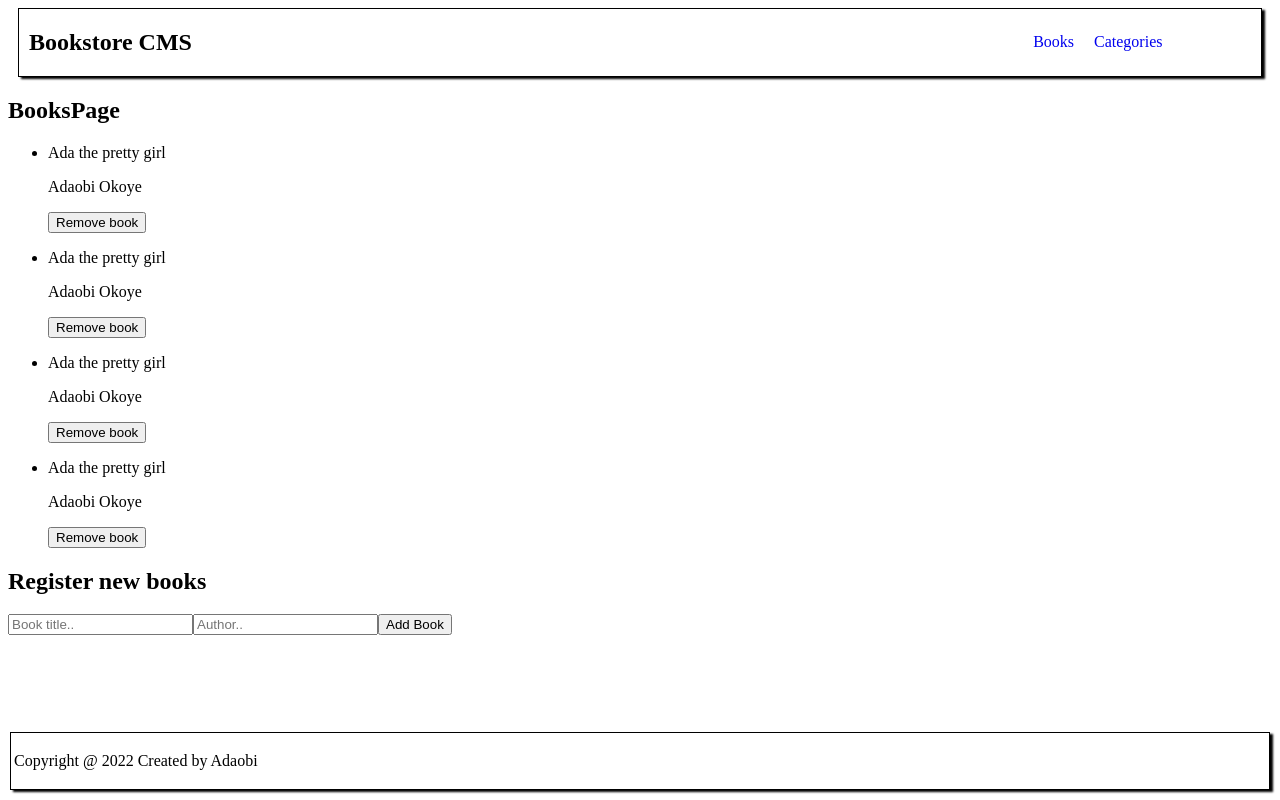
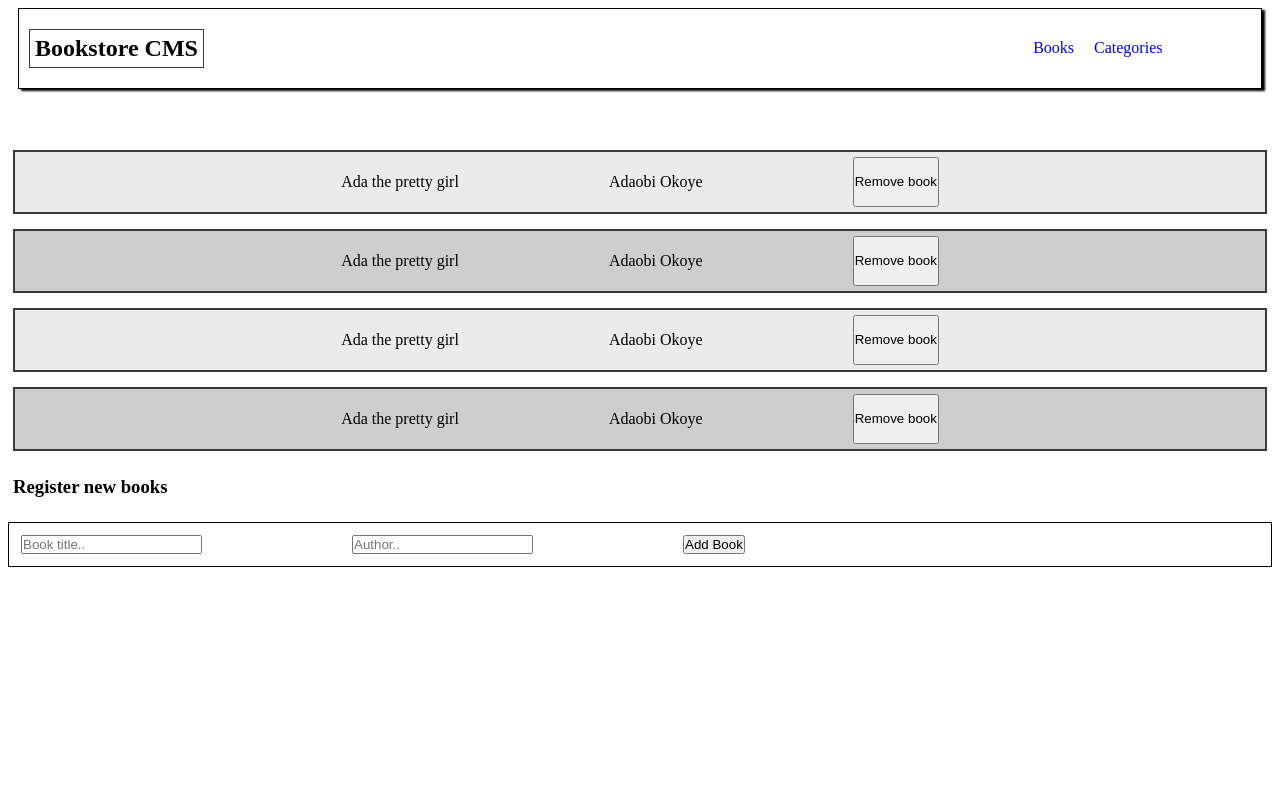
Before and after one commit to Adanzeakonobi/Bookstore, a React (Create React App) app: page / in a window 1280 px wide. Built offline with nearby package versions, Linux system fonts and the light colour scheme.

Commit message:
Add basic styling

```diff
--- a/src/App.css
+++ b/src/App.css
@@ -1,3 +1,6 @@
+* {
+  padding: 0;
+}
 
 .navcont {
   display: flex;
@@ -24,6 +27,51 @@
   text-decoration: none;
 }
 
+.listBooks {
+  display: flex;
+    flex-direction: column;
+    list-style: none;
+    gap: 15px;
+    margin-bottom: 20px;
+    padding-top: 45px;
+    padding-left: 5px;
+    padding-right: 5px;
+}
+
+.list-item {
+  border: 2px solid rgb(57, 57, 57);
+  padding: 5px;
+  display: flex;
+  justify-content: center;
+  gap: 150px;
+}
+
+.list-item:nth-child(even) {
+  background-color: rgb(206, 206, 206);
+}
+
+.list-item:nth-child(odd) {
+  background-color: rgb(235, 235, 235);
+}
+
+h2 {
+  padding: 5px;
+  border: 1px solid rgb(57, 57, 57);
+}
+
+h3 {
+  padding: 5px;
+}
+
+.add-form {
+  display: flex;
+  gap: 150px;
+  margin-top: 15px;
+  align-items: flex-start;
+  padding: 12px;
+  border: 1px solid;
+}
+
 .footer {
   display: flex;
   justify-content: space-between;
--- a/src/App.js
+++ b/src/App.js
@@ -5,7 +5,7 @@ import Navbar from './Component/navibar';
 import Pagecategory from './pages/PageCatego';
 import BooksPage from './pages/PageBook';
 import NoMatch from './pages/nomatch';
-import Footer from './Component/footer';
+// import Footer from './Component/footer';
 
 class App extends React.Component {
   constructor(props) {
@@ -22,7 +22,7 @@ class App extends React.Component {
           <Route path="/Bookstore/PageCatego" element={<Pagecategory />} />
           <Route path="/Bookstore/nomatch" element={<NoMatch />} />
         </Routes>
-        <Footer />
+        {/* <Footer /> */}
       </div>
     );
   }
--- a/src/Component/addBook.js
+++ b/src/Component/addBook.js
@@ -2,8 +2,8 @@ import React from 'react';
 
 const BookAdd = () => (
   <div>
-    <h2>Register new books</h2>
-    <form className="register-form">
+    <h3>Register new books</h3>
+    <form className="add-form">
       <input type="text" name="title" placeholder="Book title.." />
       <input type="text" name="author" placeholder="Author.." />
       <button type="submit">Add Book</button>
--- a/src/pages/PageBook.js
+++ b/src/pages/PageBook.js
@@ -4,7 +4,7 @@ import BookAdd from '../Component/addBook';
 
 const BooksPage = () => (
   <div>
-    <h2>BooksPage</h2>
+    {/* <h2>Books Page</h2> */}
     <BooksList />
     <BookAdd />
   </div>
```
Also changed, not shown: src/index.css (+11 -31 lines).
